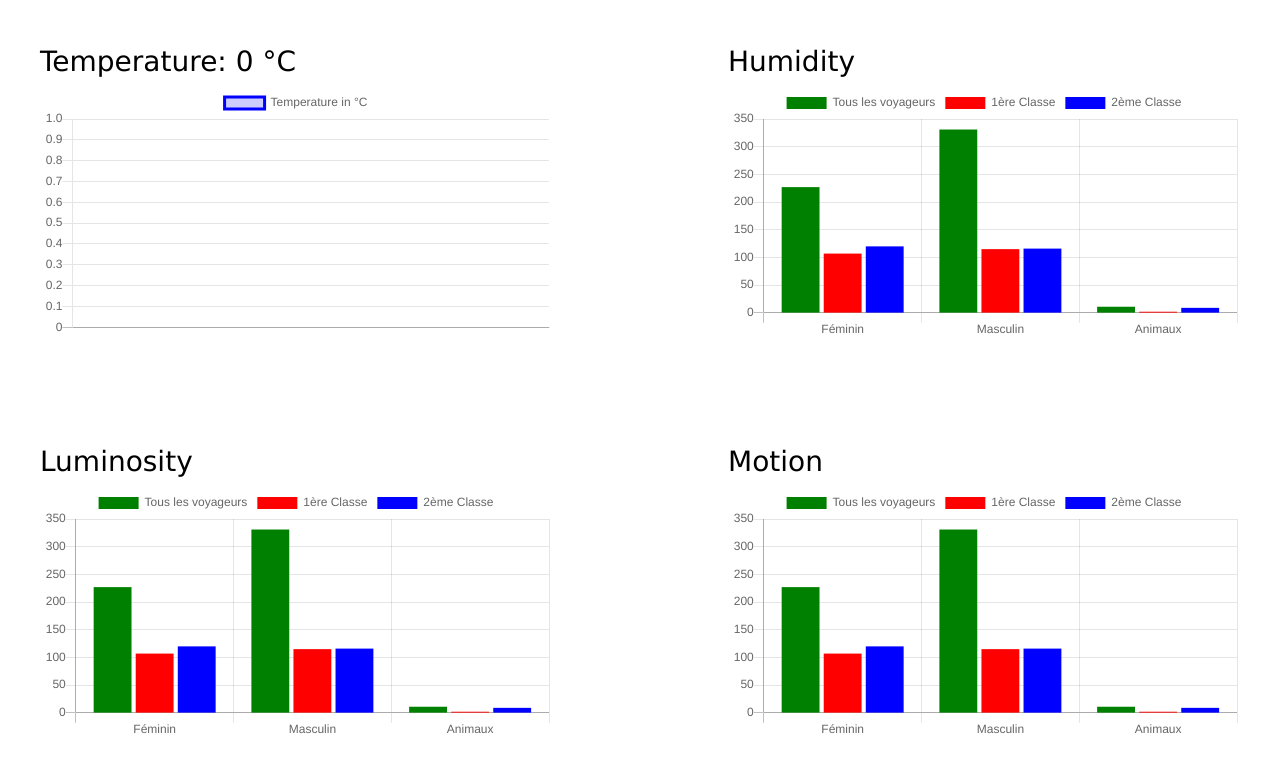
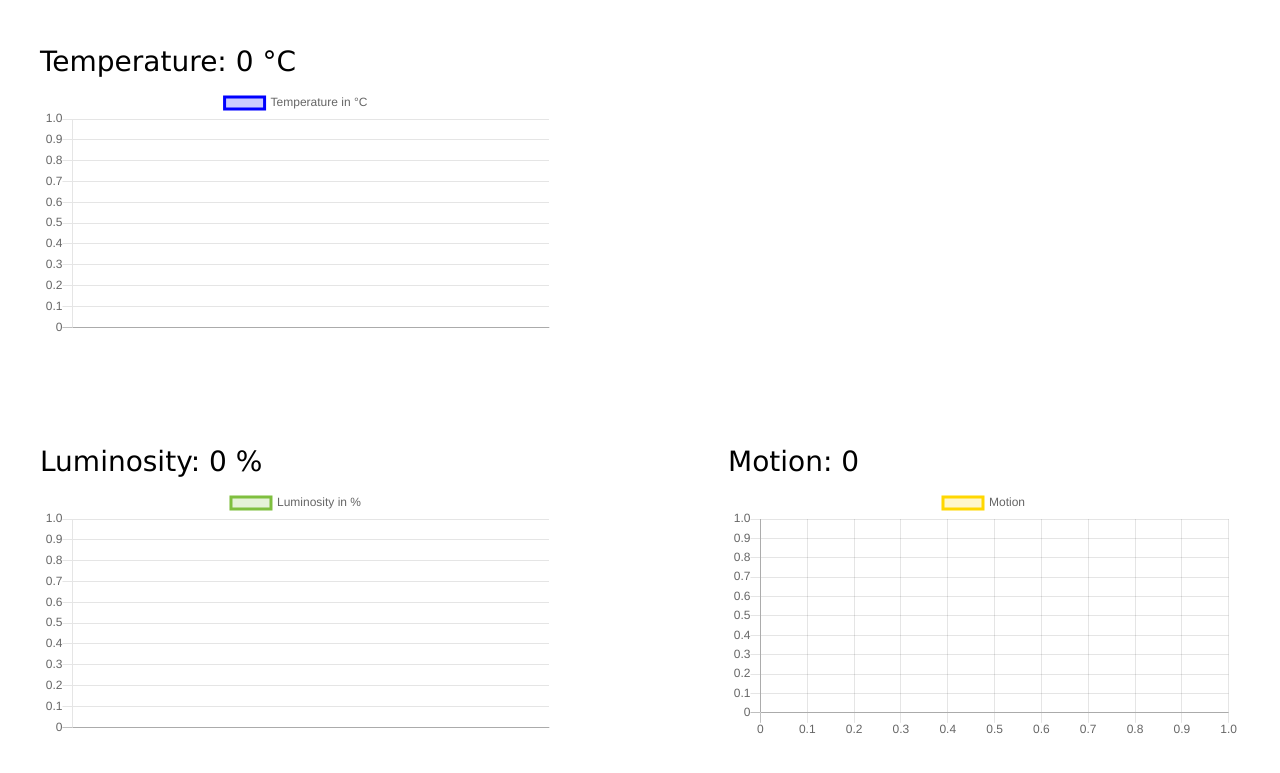
Before and after one commit to estellearrc/domartelle, a plain HTML site: page client-desktop/index.html in a window 1280 px wide. Shown: the part 51-824 px from the top of the page. Drawn offline with nearby package versions, Linux system fonts and the light colour scheme; no server answers; files whose address does not match are found by name.

Commit message:
Update logs

```diff
--- a/client-desktop/index.html
+++ b/client-desktop/index.html
@@ -16,103 +16,31 @@
   <body>
     <h1>LECO sensors</h1>
     <div class="well" style="float: left">
-      <h3 id="singleTemp"></h3>
-      <canvas id="myChart"></canvas>
+      <h3 id="currentTemp"></h3>
+      <canvas id="temperature"></canvas>
       <script>
         read("temperature", 8);
       </script>
     </div>
     <div class="well" style="float: right">
-      <h3>Humidity</h3>
-      <canvas id="myChart2"></canvas>
+      <h3 id="currentHum"></h3>
+      <canvas id="humidity"></canvas>
       <script>
-        var myContext = document.getElementById("myChart2");
-        var myChartConfig = {
-          type: "bar",
-          data: {
-            labels: ["Féminin", "Masculin", "Animaux"],
-            datasets: [
-              {
-                label: "Tous les voyageurs",
-                data: [227, 331, 11],
-                backgroundColor: ["green", "green", "green"]
-              },
-              {
-                label: "1ère Classe",
-                data: [107, 115, 2],
-                backgroundColor: ["red", "red", "red"]
-              },
-              {
-                label: "2ème Classe",
-                data: [120, 116, 9],
-                backgroundColor: ["blue", "blue", "blue"]
-              }
-            ]
-          }
-        };
-        var myChart = new Chart(myContext, myChartConfig);
+        read("humidity", 8);
       </script>
     </div>
     <div class="well" style="float: left">
-      <h3>Luminosity</h3>
-      <canvas id="myChart4"></canvas>
+      <h3 id="currentLum"></h3>
+      <canvas id="luminosity"></canvas>
       <script>
-        var myContext = document.getElementById("myChart4");
-        var myChartConfig = {
-          type: "bar",
-          data: {
-            labels: ["Féminin", "Masculin", "Animaux"],
-            datasets: [
-              {
-                label: "Tous les voyageurs",
-                data: [227, 331, 11],
-                backgroundColor: ["green", "green", "green"]
-              },
-              {
-                label: "1ère Classe",
-                data: [107, 115, 2],
-                backgroundColor: ["red", "red", "red"]
-              },
-              {
-                label: "2ème Classe",
-                data: [120, 116, 9],
-                backgroundColor: ["blue", "blue", "blue"]
-              }
-            ]
-          }
-        };
-        var myChart = new Chart(myContext, myChartConfig);
+        read("luminosity", 8);
       </script>
     </div>
     <div class="well" style="float: right">
-      <h3>Motion</h3>
-      <canvas id="myChart3"></canvas>
+      <h3 id="currentMo"></h3>
+      <canvas id="motion"></canvas>
       <script>
-        var myContext = document.getElementById("myChart3");
-        var myChartConfig = {
-          type: "bar",
-          data: {
-            labels: ["Féminin", "Masculin", "Animaux"],
-            datasets: [
-              {
-                label: "Tous les voyageurs",
-                data: [227, 331, 11],
-                backgroundColor: ["green", "green", "green"]
-              },
-              {
-                label: "1ère Classe",
-                data: [107, 115, 2],
-                backgroundColor: ["red", "red", "red"]
-              },
-              {
-                label: "2ème Classe",
-                data: [120, 116, 9],
-                backgroundColor: ["blue", "blue", "blue"]
-              }
-            ]
-          }
-        };
-        var myChart = new Chart(myContext, myChartConfig);
+        read("motion", 8);
       </script>
     </div>
   </body>
--- a/client-desktop/index.js
+++ b/client-desktop/index.js
@@ -1,6 +1,6 @@
-function displayTime(timeMessage) {
+function displayTime(timeData) {
   var time = Math.floor(Date.now() / 1000);
-  var a = new Date(timeMessage * 1000);
+  var a = new Date(timeData * 1000);
   var months = [
     "Jan",
     "Feb",
@@ -21,10 +21,16 @@ function displayTime(timeMessage) {
   var hour = a.getHours();
   var min = a.getMinutes();
 
-  if (time - timeMessage >= 31536000) {
+  if (time - timeData >= 31536000) {
+    //si c'est plus long qu'un an
     time = month + " " + year;
   } else {
-    if (time - timeMessage >= 86400) {
+    //si c'est plus long qu'un mois
+    if (time - timeData >= 30 * 24 * 3600) {
+      time = date + " " + month + " " + year;
+    }
+    if (time - timeData >= 86400) {
+      //si c'est plus long qu'un jour
       time = date + " " + month + " " + hour + ":" + min;
     } else {
       time = hour + ":" + min;
@@ -37,47 +43,102 @@ function read(type, n) {
   const numberOfSeconds = n * 24 * 3600;
   var dataset = [];
   var moments = [];
-  var singleTemp = 0;
+  var currentData = 0;
   //var d3 = require("d3");
   const path = "./logs/" + type + "_log.csv";
   return d3.csv(path).then(function(data) {
-    //Your code
     data.forEach(row => {
-      singleTemp = row.temperature;
+      currentData = row.value;
       date = Number(row.timestamp);
       if (Math.floor(Date.now() / 1000) - numberOfSeconds <= date) {
-        console.log("in");
-        dataset.push(Number(row.temperature));
+        dataset.push(Number(row.value));
         moments.push(displayTime(date));
       }
     });
-    tuple = [dataset, moments, singleTemp];
+    tuple = [dataset, moments, currentData];
     console.log(tuple);
-    display_data_n_days(tuple, type, n);
+    display_data_n_days(tuple, type);
   });
 }
 
-function display_data_n_days(tuple, type, n) {
+function display_data_n_days(tuple, type) {
   //Affiche la tendance des donnees du type demande sur n jours
   data = tuple[0];
   moments = tuple[1];
-  singleTemp = tuple[2];
-  var myContext = document.getElementById("myChart");
+  currentData = tuple[2];
+  options = get_chart_options(type);
+  var myContext = document.getElementById(options.idChart);
   var myChartConfig = {
-    type: "line",
+    type: options.chartType,
     data: {
       labels: moments,
       datasets: [
         {
-          label: "Temperature in °C",
+          label: options.label,
           data: data,
-          backgroundColor: "rgba(0, 0, 255, 0.2)",
-          borderColor: "rgba(0, 0, 255, 1)"
+          backgroundColor: options.backgroundColor,
+          borderColor: options.borderColor
         }
       ]
     }
   };
   new Chart(myContext, myChartConfig);
-  document.getElementById("singleTemp").innerHTML =
-    "Temperature: " + singleTemp + " °C";
+  document.getElementById(options.idCurrentData).innerHTML =
+    options.beginHeader + currentData + options.endHeader;
 }
+
+function get_chart_options(type) {
+  if (type === "temperature") {
+    options = {
+      idChart: type,
+      idCurrentData: "currentTemp",
+      chartType: "line",
+      backgroundColor: "rgba(0, 0, 255, 0.2)",
+      borderColor: "rgba(0, 0, 255, 1)",
+      label: "Temperature in °C",
+      beginHeader: "Temperature: ",
+      endHeader: " °C"
+    };
+    return options;
+  } else {
+    if (type === "luminosity") {
+      options = {
+        idChart: type,
+        idCurrentData: "currentLum",
+        chartType: "line",
+        backgroundColor: "rgba(127, 191, 63, 0.2)",
+        borderColor: "rgba(127, 191, 63, 1)",
+        label: "Luminosity in %",
+        beginHeader: "Luminosity: ",
+        endHeader: " %"
+      };
+      return options;
+    } else {
+      if (type === "humidity") {
+        options = {
+          idChart: type,
+          idCurrentData: "currentHum",
+          chartType: "line",
+          backgroundColor: "rgba(127, 63, 191, 0.2)",
+          borderColor: "rgba(127, 63, 191, 1)",
+          label: "Humidity in %",
+          beginHeader: "Humidity: ",
+          endHeader: " %"
+        };
+        return options;
+      } else {
+        options = {
+          idChart: type,
+          idCurrentData: "currentMo",
+          chartType: "scatter",
+          backgroundColor: "rgba(255, 215, 0, 0.2)",
+          borderColor: "rgba(255, 215, 0, 1)",
+          label: "Motion",
+          beginHeader: "Motion: ",
+          endHeader: ""
+        };
+        return options;
+      }
+    }
+  }
+}
```
Also changed, not shown: 6 other files.
